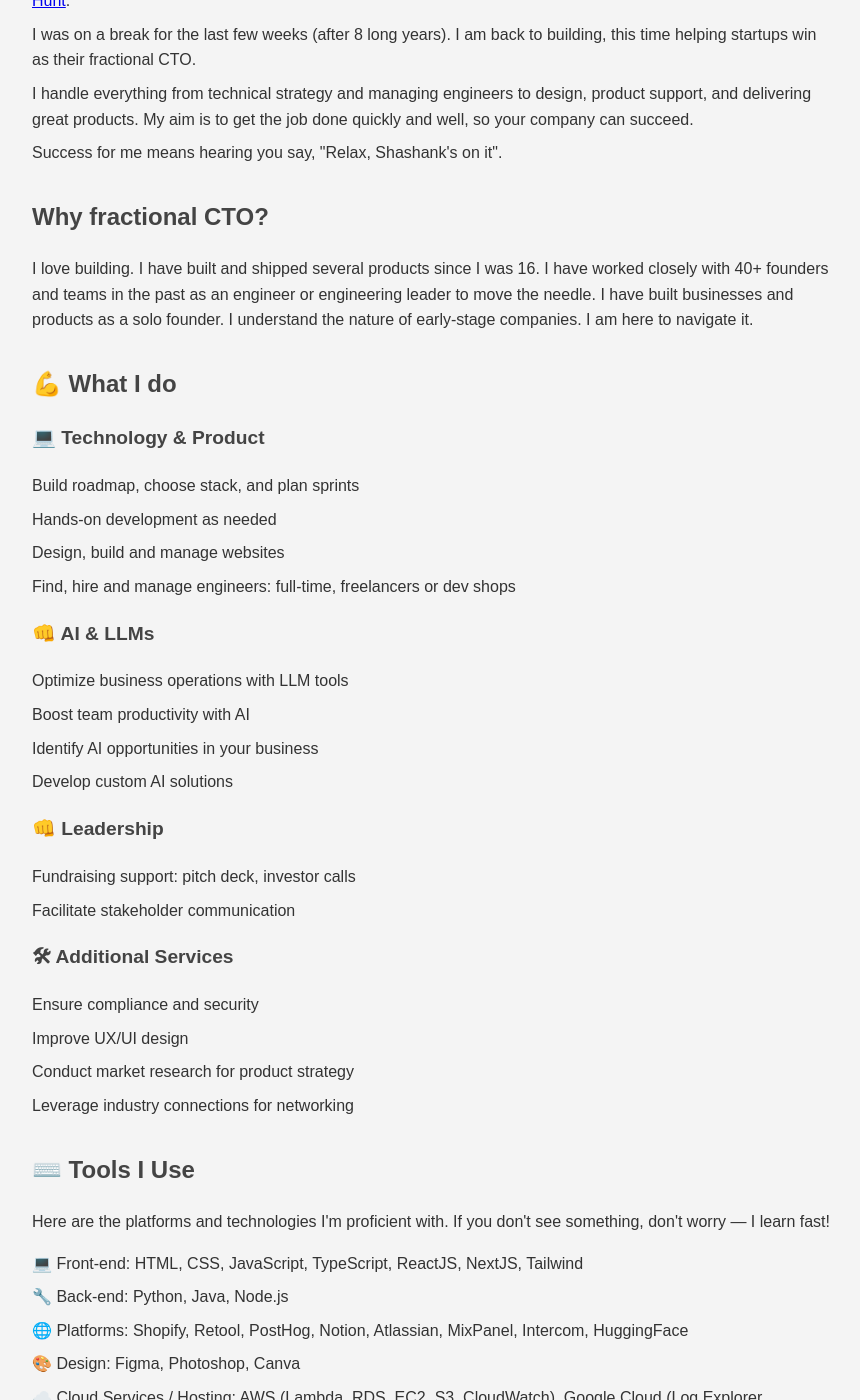
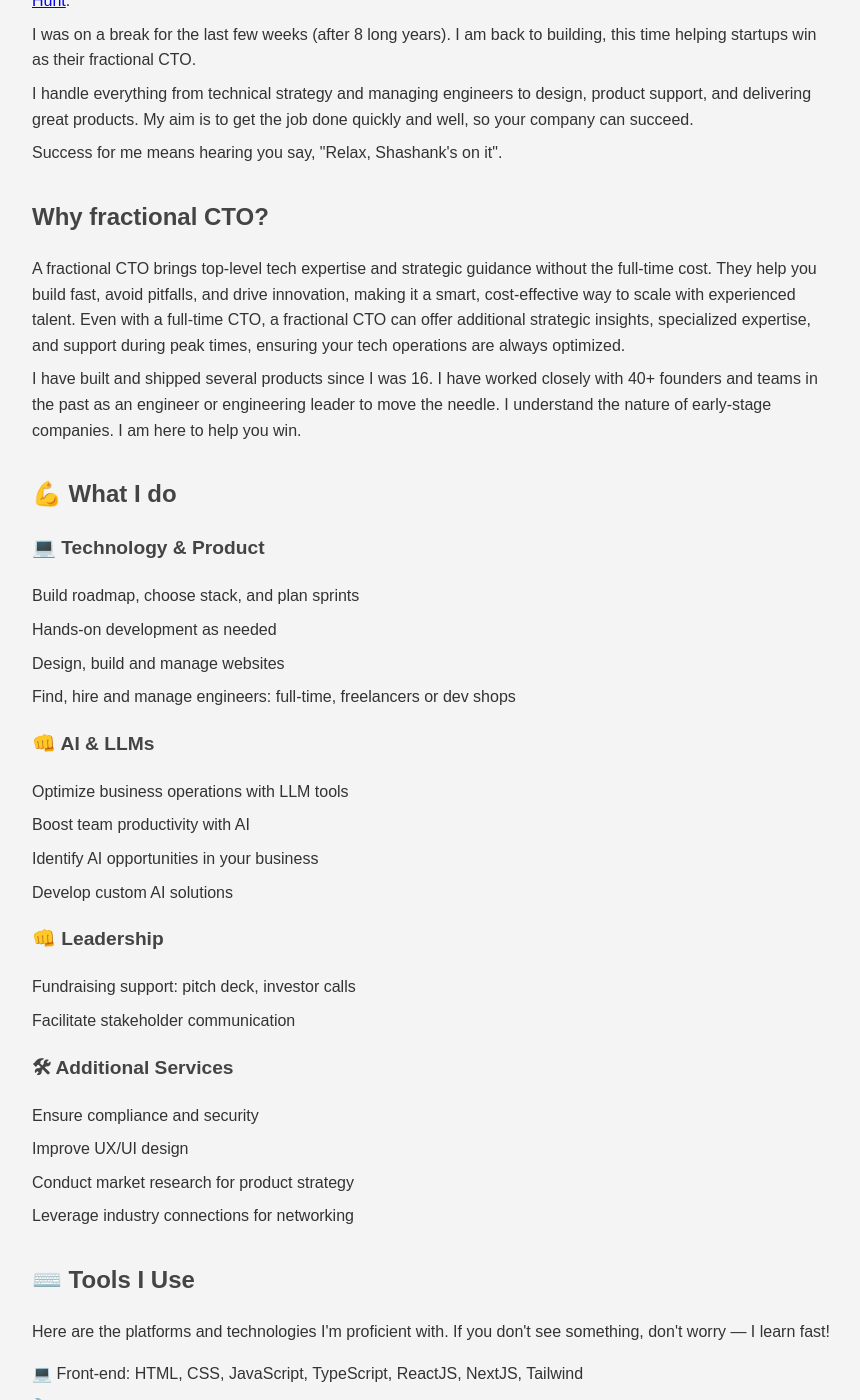
Before and after one commit to theshajha/theshajha, a Jekyll site: the page cto.html, which Jekyll copies as it is, in a window 1280 px wide and 1400 px high, scrolled down 305 px. Shown: the whole window, without its empty margins (208-1068 px from the left). Built offline with Jekyll 4.4.1, drawn with Linux system fonts in a browser that asks for light colours; some of the changed text lies outside the part shown.

```diff
--- a/cto.html
+++ b/cto.html
@@ -134,7 +134,8 @@
 
     <section class="section">
         <h2>Why fractional CTO?</h2>
-        <p>I love building. I have built and shipped several products since I was 16. I have worked closely with 40+ founders and teams in the past as an engineer or engineering leader to move the needle. I have built businesses and products as a solo founder. I understand the nature of early-stage companies. I am here to navigate it.</p>
+        <p>A fractional CTO brings top-level tech expertise and strategic guidance without the full-time cost. They help you build fast, avoid pitfalls, and drive innovation, making it a smart, cost-effective way to scale with experienced talent. Even with a full-time CTO, a fractional CTO can offer additional strategic insights, specialized expertise, and support during peak times, ensuring your tech operations are always optimized.</p>
+        <p>I have built and shipped several products since I was 16. I have worked closely with 40+ founders and teams in the past as an engineer or engineering leader to move the needle. I understand the nature of early-stage companies. I am here to help you win.</p>
     </section>
 
     <section class="section">
@@ -185,7 +186,7 @@
     </section>
 
     <section class="section">
-        <h2>📧 Services</h2>
+        <h2>📧 What I can do for you</h2>
         <p>Each package includes:</p>
         <ul class="packages-list">
             <li>Team onboarding</li>
```
